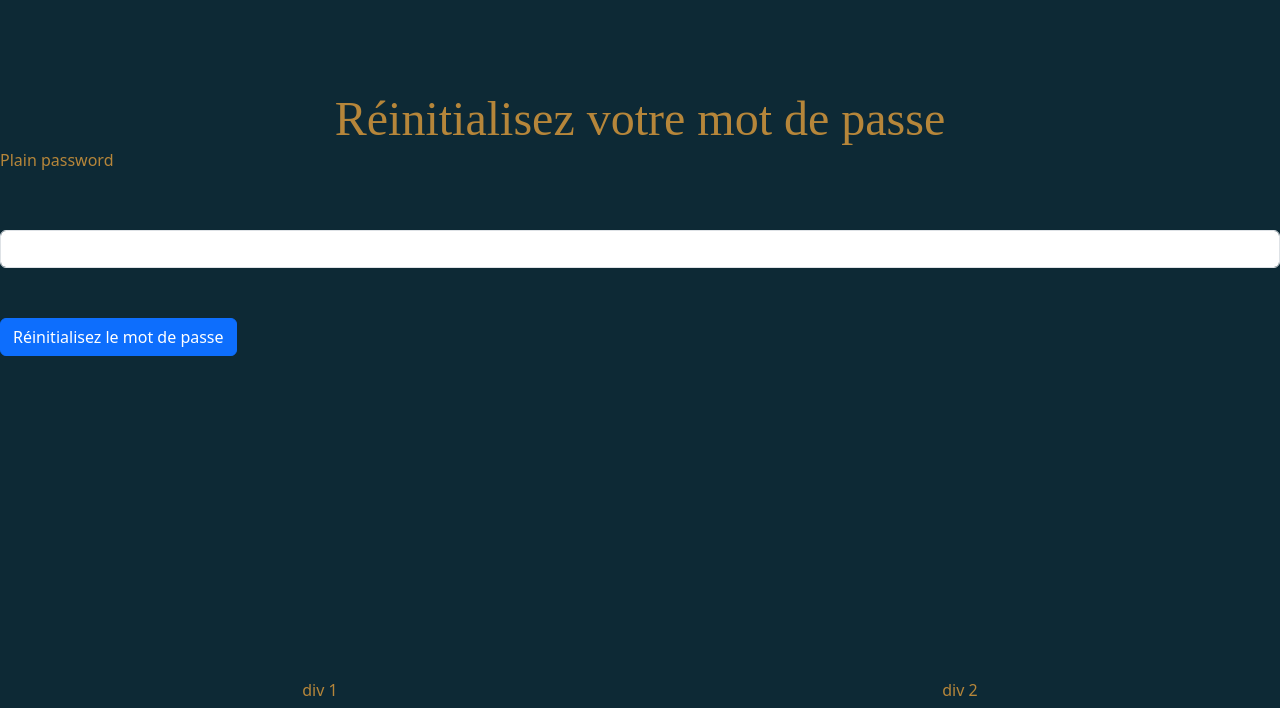
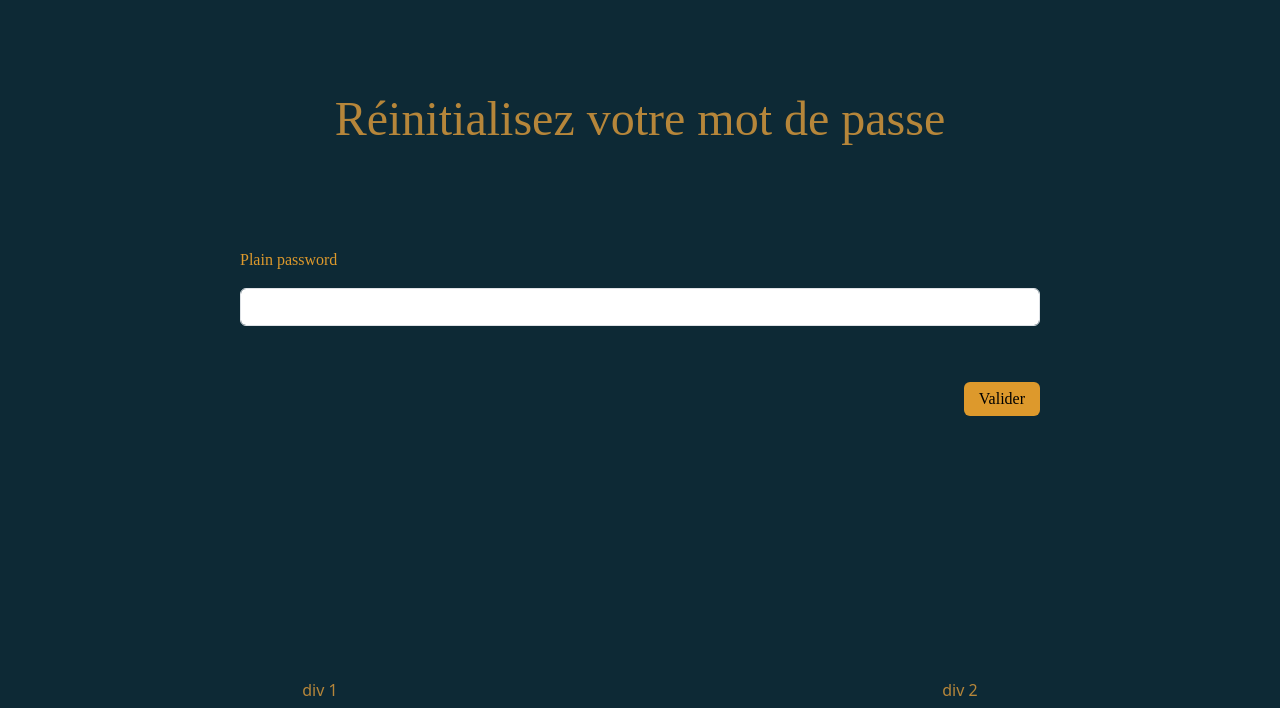
Before and after one commit to herveNkb/restotoro, a Symfony app: template templates/reset_password/reset.html.twig in a window 1280 px wide. Shown: the part 92-800 px from the top of the page. Run offline with Twig, Linux system fonts and the light colour scheme; the template is opened without the code that fills it, so the values that code supplies are empty; form fields are guessed from the names that the template uses; some libraries are stand-ins or nearby versions; some web fonts are replaced.

Commit message:
feat(form): reset password Add structure for reset password.

```diff
--- a/templates/reset_password/reset.html.twig
+++ b/templates/reset_password/reset.html.twig
@@ -3,10 +3,16 @@
 {% block title %}Réinitialisez votre mot de passe{% endblock %}
 
 {% block body %}
-    <h1>Réinitialisez votre mot de passe</h1>
-
-    {{ form_start(resetForm) }}
-        {{ form_row(resetForm.plainPassword) }}
-        <button class="btn btn-primary">Réinitialisez le mot de passe</button>
-    {{ form_end(resetForm) }}
+    {# Même classe utilisée que le formulaire de connexion #}
+    <main class="container-form">
+        <h1 class="title-form">Réinitialisez votre mot de passe</h1>
+        <div class="form form-login">
+            {{ form_start(resetForm) }}
+            {{ form_row(resetForm.plainPassword) }}
+            <div class="container-btn-form">
+                <button class="btn-form btn-form-position btn-login">Valider</button>
+            </div>
+            {{ form_end(resetForm) }}
+        </div>
+    </main>
 {% endblock %}
```
